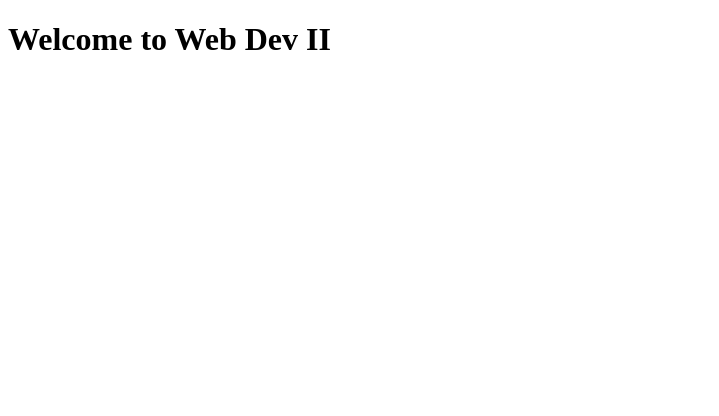
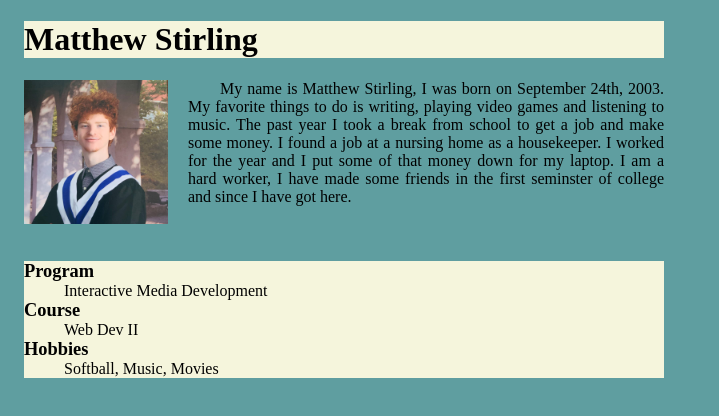
Before and after one commit to mstir1/mtm6021-week1, a plain HTML site: page index.html in a window 1280 px wide. Shown: the whole page, without its empty margins (0-719 px from the left). Drawn offline with Linux system fonts and the light colour scheme.

Commit message:
Added Html and Css

```diff
--- /dev/null
+++ b/css/styles.css
@@ -0,0 +1,34 @@
+/* Styles Sheet */
+
+body {
+    width: 50%;
+    padding: 0 16px;
+}
+
+img {
+    float: left;
+    margin: 0 20px 20px 0;
+}
+
+p {
+    text-align: justify;
+    text-indent: 2em;
+}
+
+body {
+    background-color:cadetblue;
+}
+
+dt {
+    font-weight: bold;
+    font-size: 1.15rem;
+}
+
+h1 {
+    background-color: beige;
+}
+
+.container1 {
+    background-color: beige;
+    margin: 55px 0px 50px;
+}
--- a/index.html
+++ b/index.html
@@ -5,11 +5,27 @@
     <meta http-equiv="X-UA-Compatible" content="IE=edge">
     <meta name="viewport" content="width=device-width, initial-scale=1.0">
     <title>Web Dev II -Week 1</title>
+    <link href="css/styles.css" rel="stylesheet">
 </head>
 
 <body>
     <div class="container">
-        <h1>Welcome to Web Dev II</h1>
+        <h1>Matthew Stirling</h1>
+            <img width="144px" height="144px" src="../mtm6021-week1/images/mstirl.jpg">
+            <p>My name is Matthew Stirling, I was born on September 24th, 2003. My favorite things to do is writing, playing video games and listening to music. The past year I took a break from school to get a job and make some money. I found a job at a nursing home as a housekeeper. I worked for the year and I put some of that money down for my laptop. I am a hard worker, I have made some friends in the first seminster of college and since I have got here.</p>
+    </div>
+
+    <div class="container1">
+        <dl>
+            <dt>Program</dt>
+            <dd>Interactive Media Development</dd>
+
+            <dt>Course</dt>
+            <dd>Web Dev II</dd>
+
+            <dt>Hobbies</dt>
+            <dd>Softball, Music, Movies</dd>
+        </dl>
     </div>
 </body>
 </html>
```
Also changed, not shown: images/mstirl.jpg (added).
